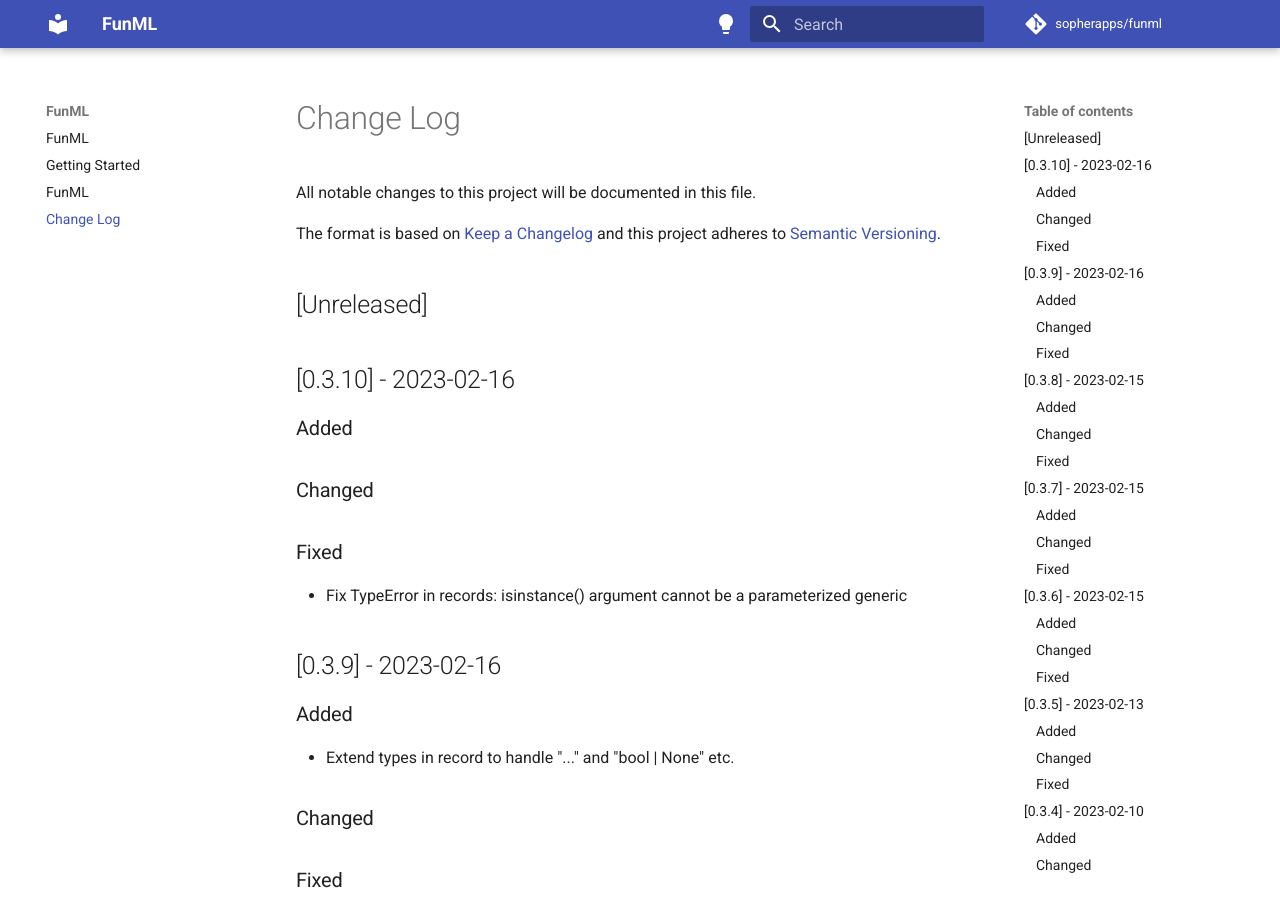
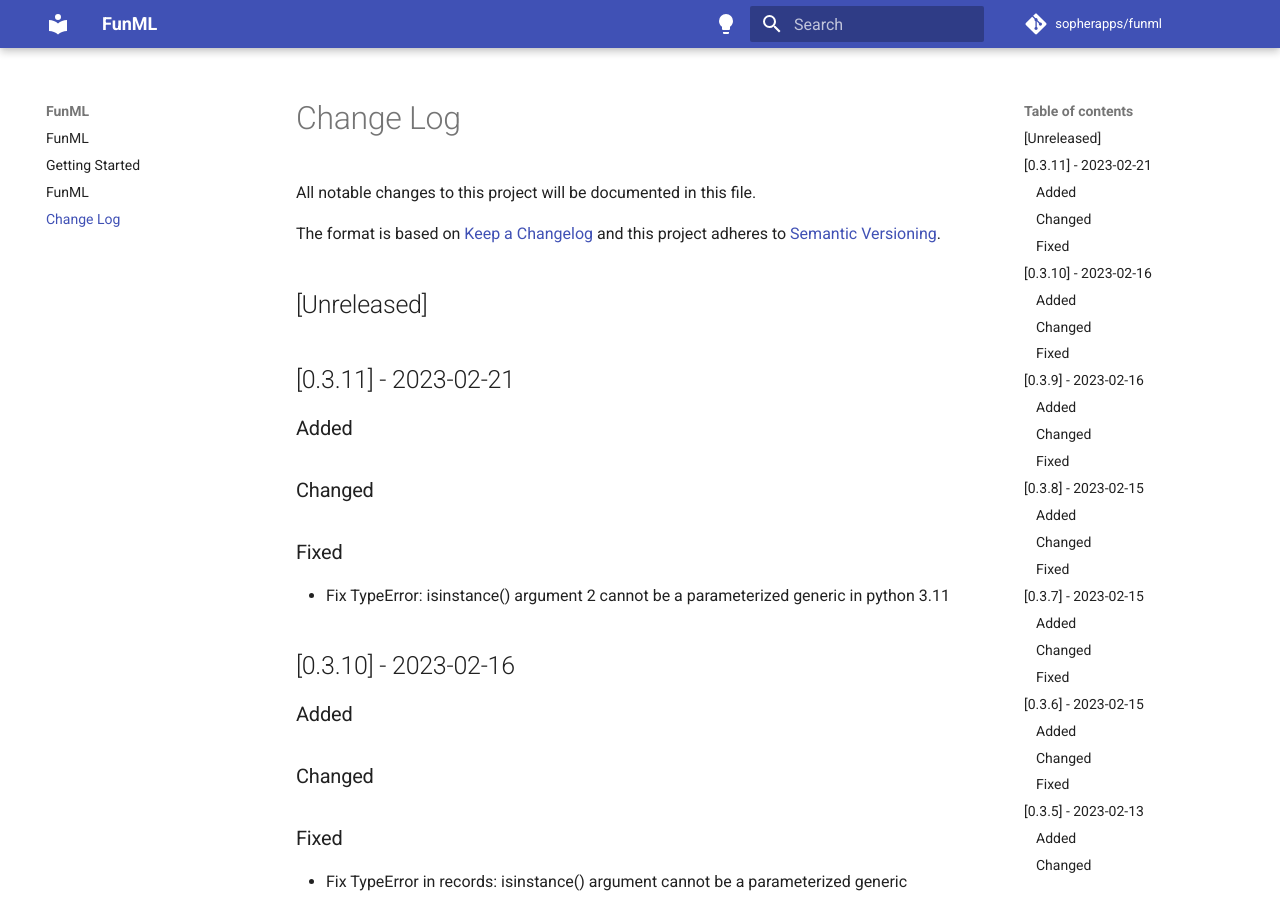
Before and after one commit to sopherapps/funml, an MkDocs documentation site: the page built from docs/change-log.md, in a window 1280 px wide and 900 px high. Built offline with MkDocs 1.6.1 and Material for MkDocs 9.7.7, drawn with Linux system fonts in a browser that asks for light colours; comment, search, counter and statistics services are not loaded.

Commit message:
Bump to v0.3.11

```diff
--- a/docs/change-log.md
+++ b/docs/change-log.md
@@ -6,6 +6,16 @@ The format is based on [Keep a Changelog](http://keepachangelog.com/)
 and this project adheres to [Semantic Versioning](http://semver.org/).
 
 ## [Unreleased]
+
+## [0.3.11] - 2023-02-21
+
+### Added
+
+### Changed
+
+### Fixed
+
+- Fix TypeError: isinstance() argument 2 cannot be a parameterized generic in python 3.11
 
 ## [0.3.10] - 2023-02-16
 
--- a/pyproject.toml
+++ b/pyproject.toml
@@ -1,6 +1,6 @@
 [tool.poetry]
 name = "funml"
-version = "0.3.10"
+version = "0.3.11"
 description = "A collection of utilities to help write python as though it were an ML-kind of functional language like OCaml"
 authors = ["Martin <team.sopherapps@gmail.com>"]
 readme = "README.md"
```
Also changed, not shown: CHANGELOG.md (+10 -0 lines).
